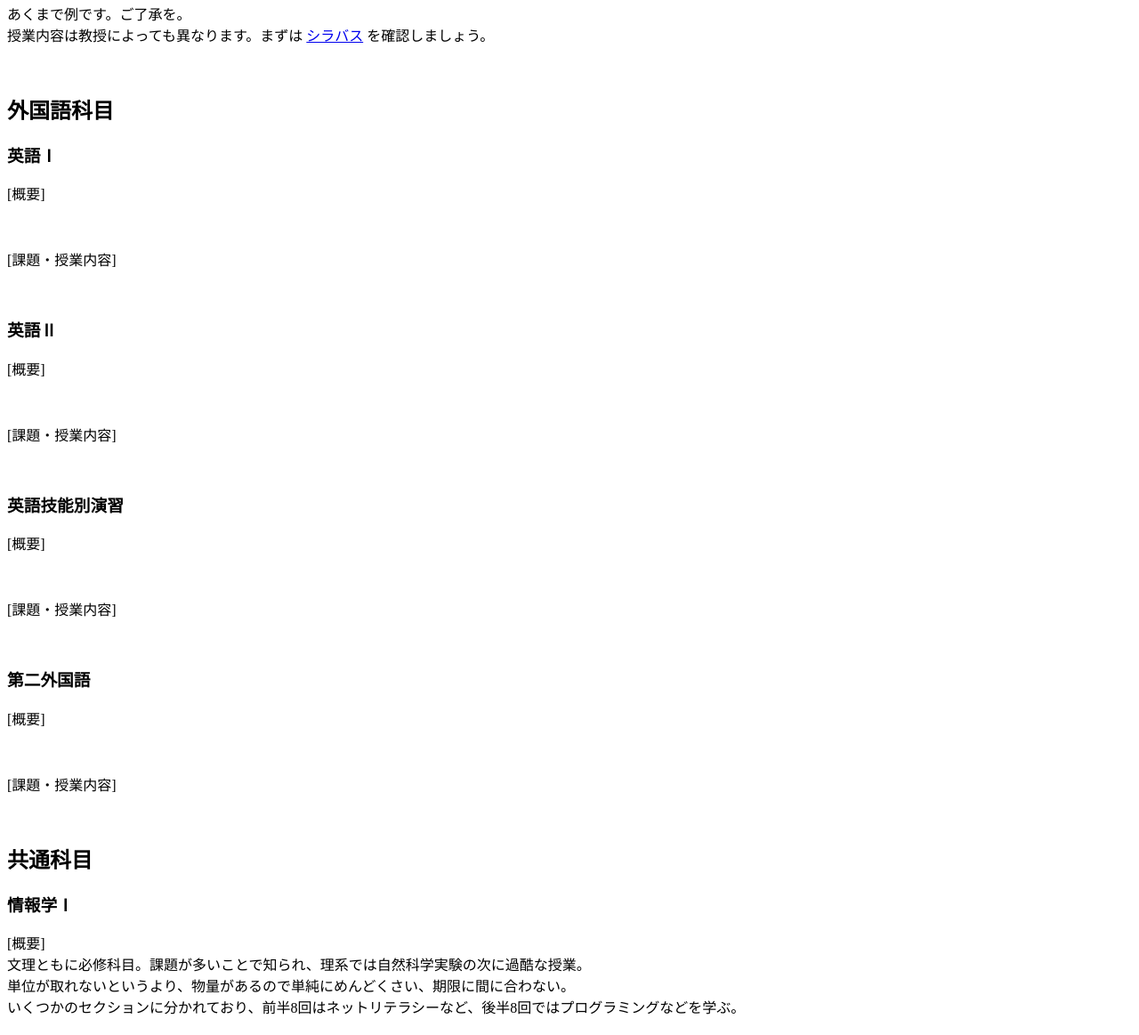
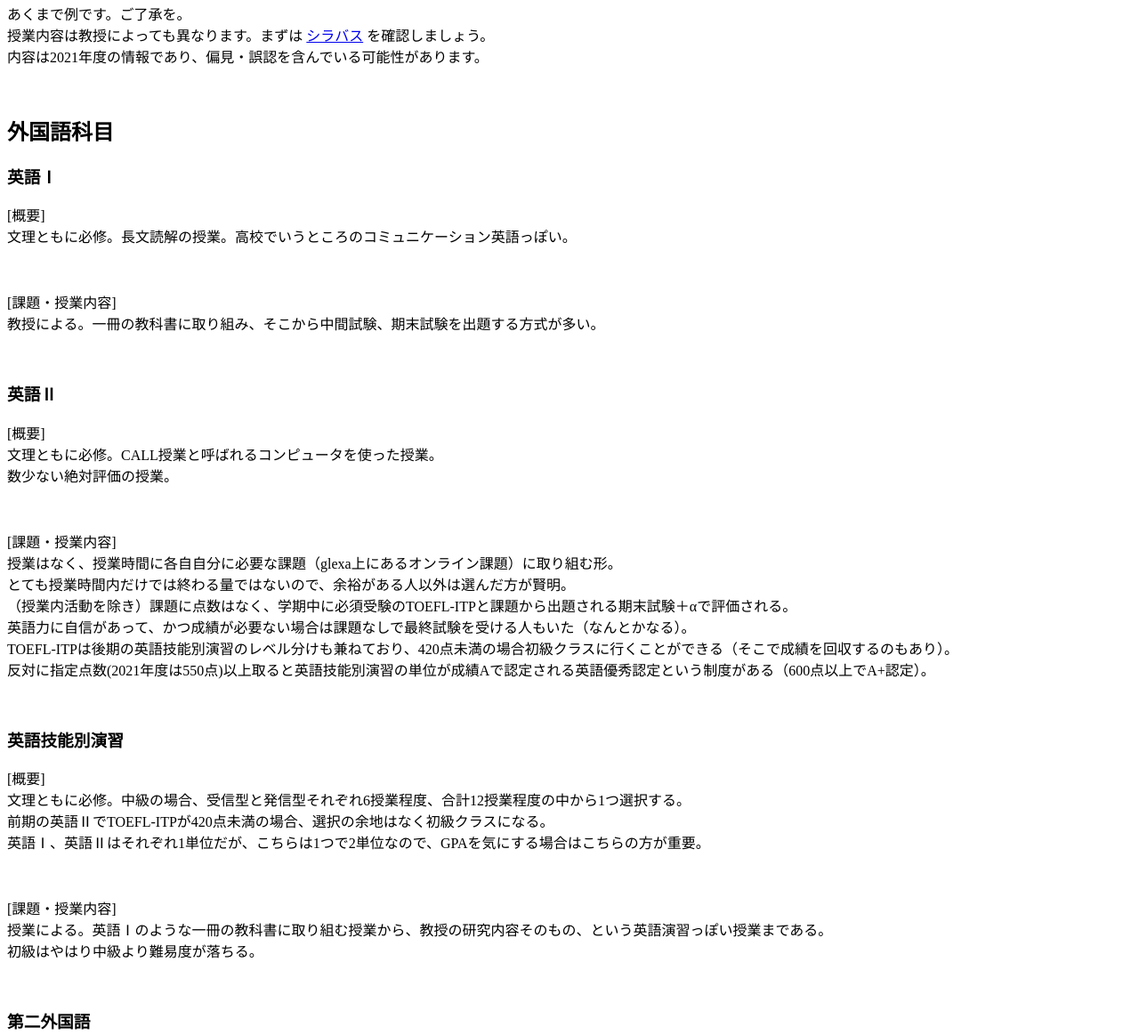
Before and after one commit to hexan0/hexan0.github.io, a plain HTML site: page hokudai/forb1/contents.html in a window 1280 px wide. Shown: the part 86-1249 px from the top of the page at 89% size. Drawn offline with Linux system fonts and the light colour scheme.

Commit message:
授業内容の記述

```diff
--- a/hokudai/forb1/contents.html
+++ b/hokudai/forb1/contents.html
@@ -12,6 +12,8 @@
       授業内容は教授によっても異なります。まずは
       <a href="https://syllabus01.academic.hokudai.ac.jp/Syllabi/Public/Syllabus/SylSearch.aspx">シラバス</a>
       を確認しましょう。
+      <br>
+      内容は2021年度の情報であり、偏見・誤認を含んでいる可能性があります。
     </p>
     <br>
     <h2>外国語科目</h2>
@@ -19,44 +21,88 @@
     <p>
       [概要]
       <br>
+      文理ともに必修。長文読解の授業。高校でいうところのコミュニケーション英語っぽい。
     </p>
     <br>
     <p>
       [課題・授業内容]
       <br>
+      教授による。一冊の教科書に取り組み、そこから中間試験、期末試験を出題する方式が多い。
     </p>
     <br>
     <h3>英語Ⅱ</h3>
     <p>
       [概要]
       <br>
+      文理ともに必修。CALL授業と呼ばれるコンピュータを使った授業。
+      <br>
+      数少ない絶対評価の授業。
     </p>
     <br>
     <p>
       [課題・授業内容]
       <br>
+      授業はなく、授業時間に各自自分に必要な課題（glexa上にあるオンライン課題）に取り組む形。
+      <br>
+      とても授業時間内だけでは終わる量ではないので、余裕がある人以外は選んだ方が賢明。
+      <br>
+      （授業内活動を除き）課題に点数はなく、学期中に必須受験のTOEFL-ITPと課題から出題される期末試験＋αで評価される。
+      <br>
+      英語力に自信があって、かつ成績が必要ない場合は課題なしで最終試験を受ける人もいた（なんとかなる）。
+      <br>
+      TOEFL-ITPは後期の英語技能別演習のレベル分けも兼ねており、420点未満の場合初級クラスに行くことができる（そこで成績を回収するのもあり）。
+      <br>
+      反対に指定点数(2021年度は550点)以上取ると英語技能別演習の単位が成績Aで認定される英語優秀認定という制度がある（600点以上でA+認定）。
     </p>
     <br>
     <h3>英語技能別演習</h3>
     <p>
       [概要]
       <br>
+      文理ともに必修。中級の場合、受信型と発信型それぞれ6授業程度、合計12授業程度の中から1つ選択する。
+      <br>
+      前期の英語ⅡでTOEFL-ITPが420点未満の場合、選択の余地はなく初級クラスになる。
+      <br>
+      英語Ⅰ、英語Ⅱはそれぞれ1単位だが、こちらは1つで2単位なので、GPAを気にする場合はこちらの方が重要。
     </p>
     <br>
     <p>
       [課題・授業内容]
       <br>
+      授業による。英語Ⅰのような一冊の教科書に取り組む授業から、教授の研究内容そのもの、という英語演習っぽい授業まである。
+      <br>
+      初級はやはり中級より難易度が落ちる。
     </p>
     <br>
     <h3>第二外国語</h3>
     <p>
       [概要]
       <br>
+      文理ともにドイツ語、フランス語、スペイン語、ロシア語、中国語、韓国語から1つを選択必修。
+      <br>
+      1学期2学期ともに週に2回の授業があるため、英語にたくさんの時間はかけられない。
+      <br>
+      1学期2学期ともに学期末に初修外国語統一試験日が設定されており、時間割に関係なく、その日に言語ごと同じ試験を受けることになる。
     </p>
     <br>
     <p>
       [課題・授業内容]
       <br>
+      教科書が言語によって統一されており、試験も統一試験なので、同一言語内では差がない。
+      <br>
+      と思いきや、統一試験の成績が全体の何%を占めるかは教授の裁量になっているのに加え、
+      <br>
+      統一試験以外の試験(小テスト、中間試験)に関してもクラスによって差がある。
+      <br>
+      さらに言語間でオンライン授業だったり対面授業だったり、統一試験すらオンラインだったり対面だったりするため、
+      <br>
+      とても平等に努力が反映されるものではない。
+      <br>
+      ※一般に、オンライン試験は時間が少なく問題が多め、カンニング前提で作られるため、高得点が難しく、単位修得が容易。
+      <br>
+      ※反対に、対面試験は時間が十分で問題が少なめ、暗記してくること前提で作られるため、
+      <br>
+      高得点が比較的容易で、単位修得のためにはしっかりした試験対策が必要。
     </p>
     <br>
     <h2>共通科目</h2>
@@ -135,13 +181,9 @@
       <br>
       2020年度から「情報科学とデータサイエンス」と「Pythonプログラミング」の2種類の授業展開になった様子。
       <br>
-      「情報科学とデータサイエンス」は
-    </p>
+      「情報科学とデータサイエンス」は課題をなくした情報学Ⅰのような展開（一冊の教科書、講義＋期末試験）。
       <br>
-    <p>
-      [課題・授業内容]
-      <br>
-
+      「Pythonプログラミング」はプログラミングの課題提出のみで期末試験なし（講義はなく、オンライン課題に取り組む、質問対応あり）。
     </p>
     <br>
     <h2>基礎科目</h2>
@@ -282,7 +324,9 @@
           <br>
           難易度は高校地学と変わらないので、高成績のために取る人も多い。
           <br>
-          とはいえ、学部学科によっては数学Ⅱ、理科Ⅱが要望科目になっている可能性が高いので、闇雲に成績のために地学だけを取ると2年生以降困る可能性もある。
+          とはいえ、学部学科によっては数学Ⅱ、理科Ⅱが要望科目になっている可能性が高いので、
+          <br>
+          地学だけでなく線形Ⅱや物理Ⅱを取っておいた方が2年生以降（想定外の学部学科に移行しても）安泰かも。
         </li>
       </ul>
     </p>
```
Also changed, not shown: hokudai/forb1/registration.html (+21 -1 lines), hokudai/forb1/top.html (+3 -1 lines).
